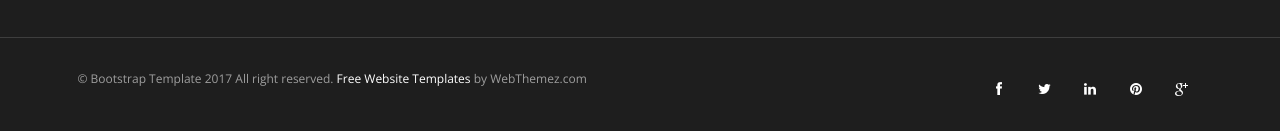
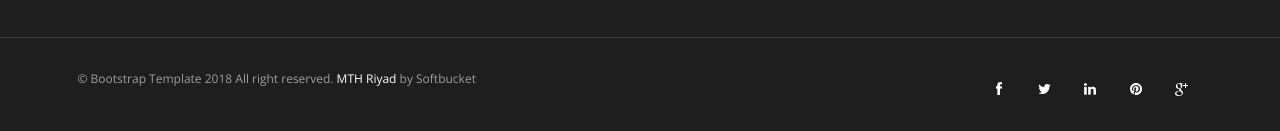
Before and after one commit to mthriyad/MTH-School-One, a plain HTML site: page about.html in a window 1280 px wide. Shown: the part 1977-2108 px from the top of the page. Drawn offline with nearby package versions, Linux system fonts and the light colour scheme.

Commit message:
Update footer

```diff
--- a/about.html
+++ b/about.html
@@ -414,7 +414,7 @@
 				<div class="col-lg-6">
 					<div class="copyright">
 						<p>
-							<span>&copy; Bootstrap Template 2017 All right reserved. <a href="https://webthemez.com/tag/free" target="_blank">Free Website Templates</a> by WebThemez.com
+							<span>&copy; Bootstrap Template 2018 All right reserved. <a href=" https://thriyad.com/kids-school-one-page-template/" target="_blank">MTH Riyad</a> by Softbucket
 						</p>
 					</div>
 				</div>
```
